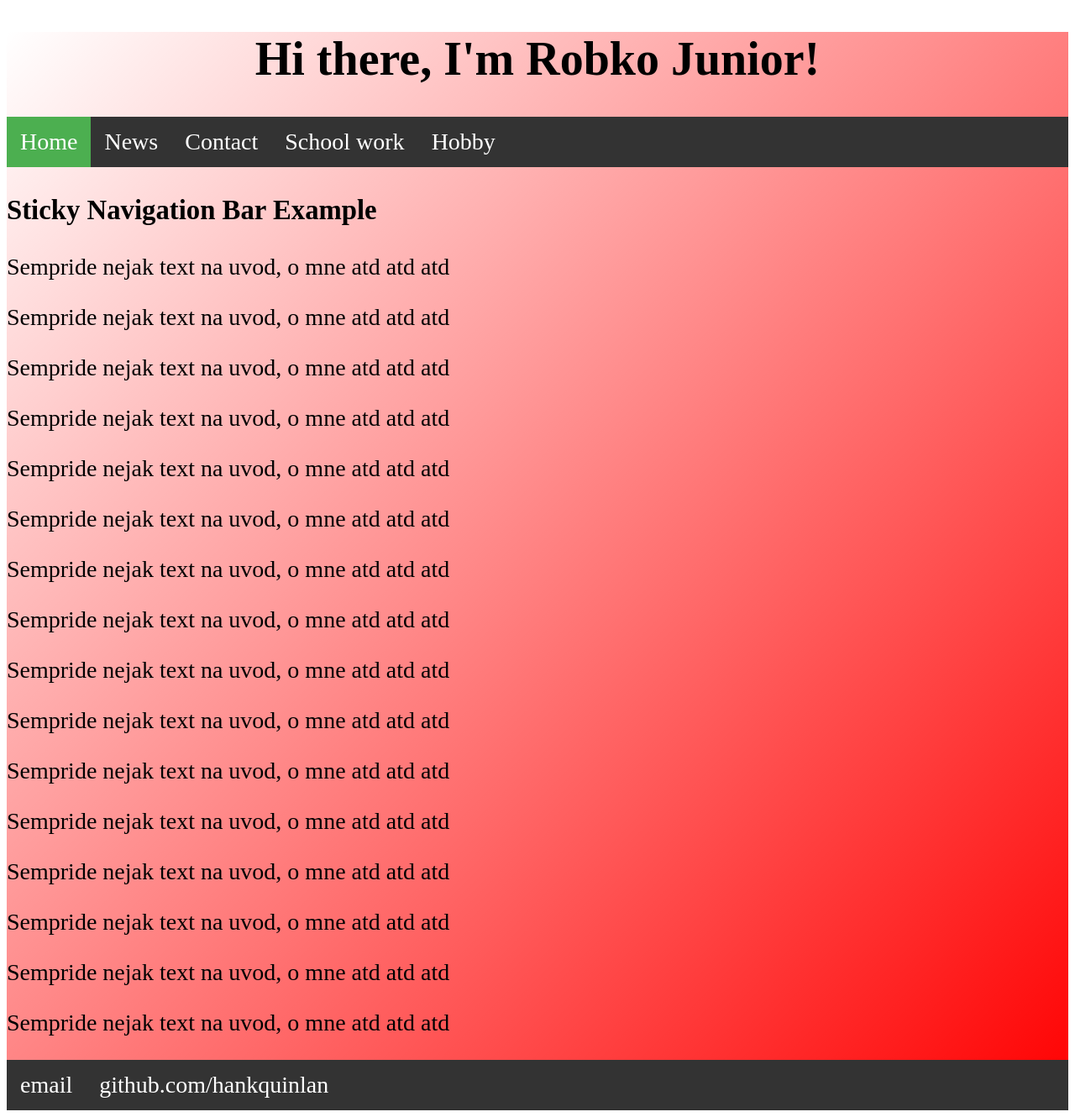
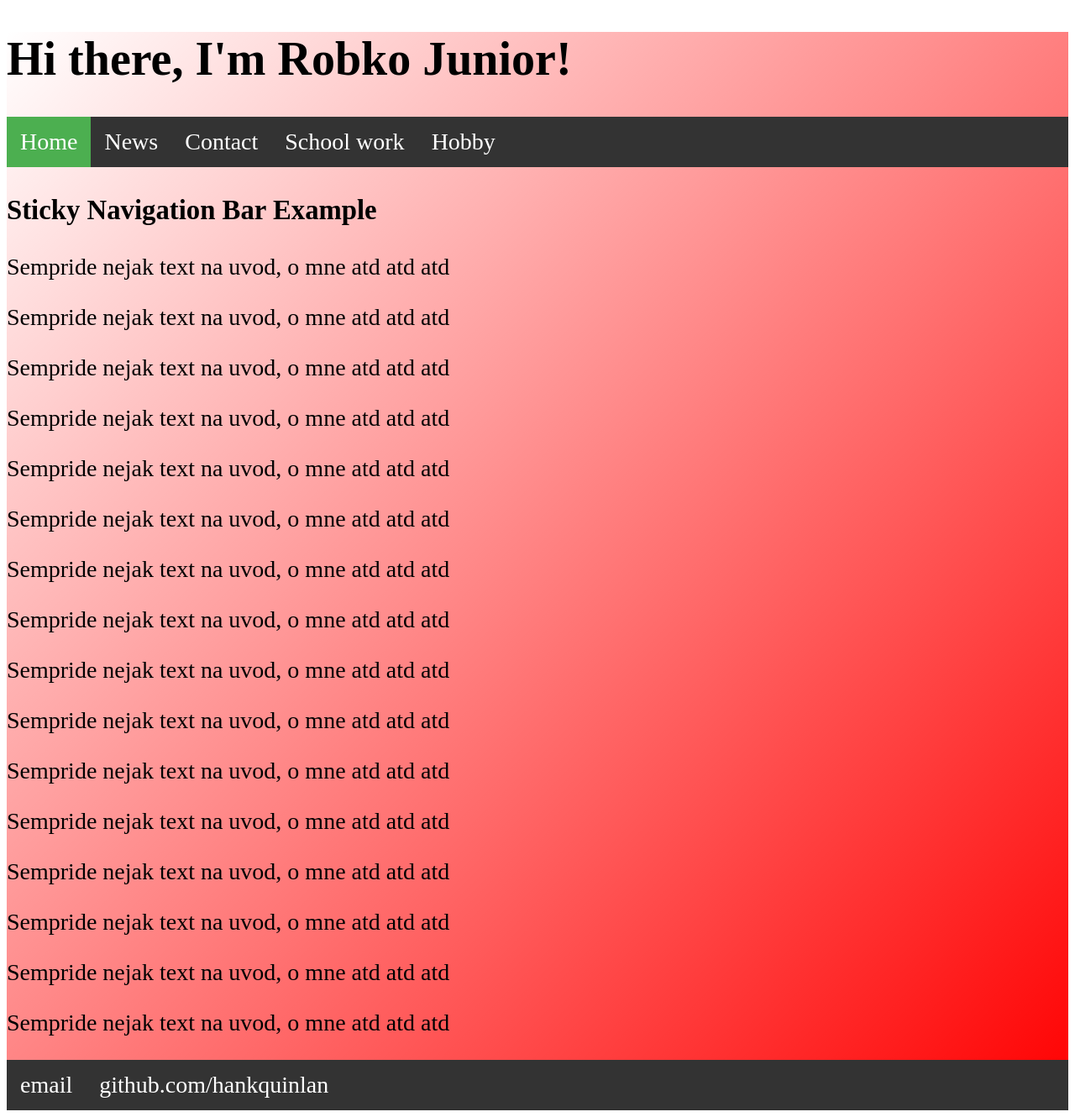
Before and after one commit to swexo/swexo.github.io, a Jekyll site: the page built from index.html, in a window 1280 px wide and 1330 px high. Shown: the whole window at 84% size. Built offline with Jekyll 4.4.1, drawn with Linux system fonts in a browser that asks for light colours.

Commit message:
Update skuska_css.css

```diff
--- a/css/skuska_css.css
+++ b/css/skuska_css.css
@@ -4,7 +4,7 @@ body {
 #body1 {
     background: linear-gradient(to bottom right, rgba(255,0,0,0), rgba(255,0,0,1));
 }
-header {
+.header1 {
     text-align:center;
 }
 ul {
```
